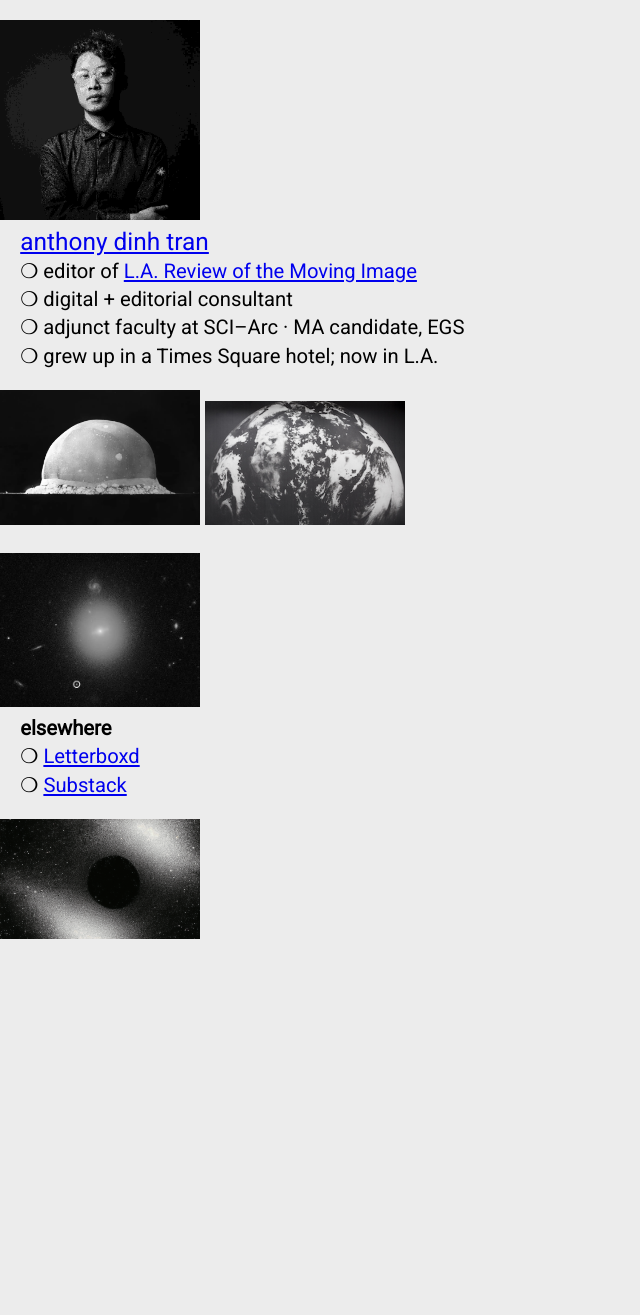
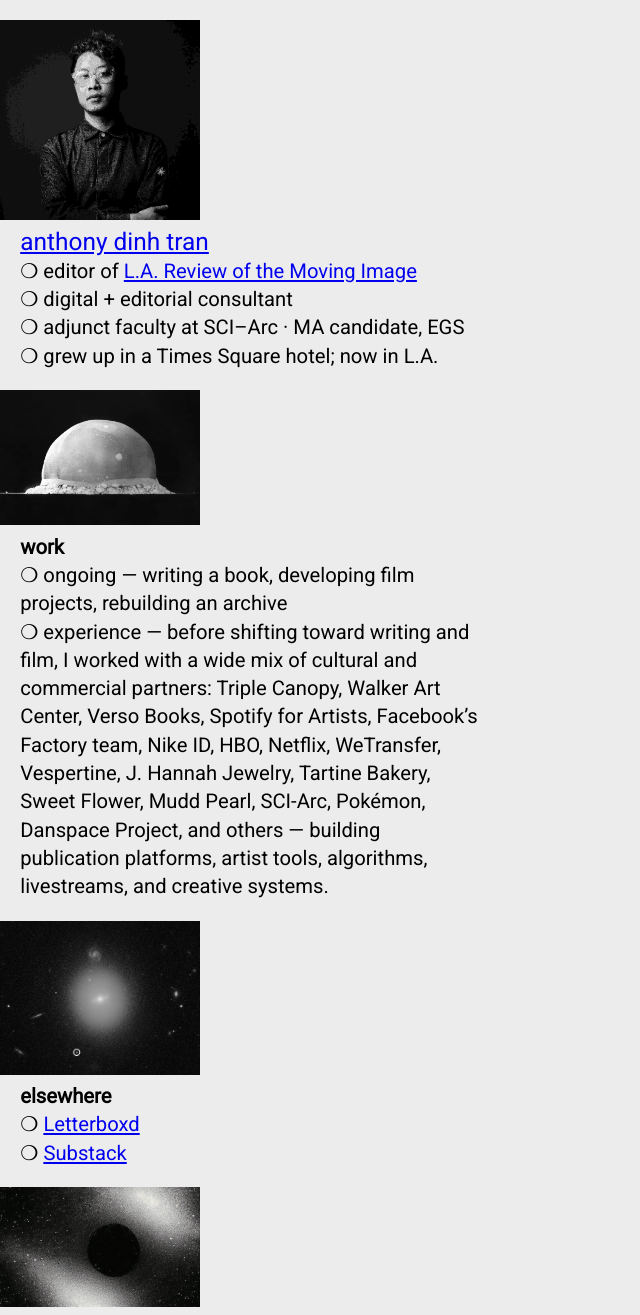
Before and after one commit to atran/atran.github.io, a Jekyll site: the page built from index.md, in a window 1280 px wide. Shown: the whole page, without its empty margins (0-640 px from the left). Built offline with Jekyll 4.4.1, drawn with Linux system fonts in a browser that asks for light colours; before the commit the page ends 947 px from its top, so only the background shows below that.

```diff
--- a/_layouts/flat.html
+++ b/_layouts/flat.html
@@ -40,7 +40,7 @@
 
   <img src="/img/flat_home/mushroom.jpg" />
 
-  <!-- <div>
+  <div>
     <strong>work</strong>
     <br />
     ❍ ongoing — writing a book, developing film projects, rebuilding an archive
@@ -50,7 +50,7 @@
     Netflix, WeTransfer, Vespertine, J. Hannah Jewelry, Tartine Bakery, Sweet Flower, Mudd Pearl, SCI-Arc,
     Pokémon, Danspace Project, and others — building publication platforms, artist tools, algorithms,
     livestreams, and creative systems.
-  </div> -->
+  </div>
 
   <!-- <div>
     <strong>work</strong>
@@ -64,7 +64,7 @@
     Occasionally: teaching, consulting, rebuilding an archive, tending a garden.
   </div> -->
 
-  <img src="/img/flat_home/earth.jpg" />
+  <!-- <img src="/img/flat_home/earth.jpg" /> -->
 
   <!-- <div>
     <strong>older things</strong><br />
```
